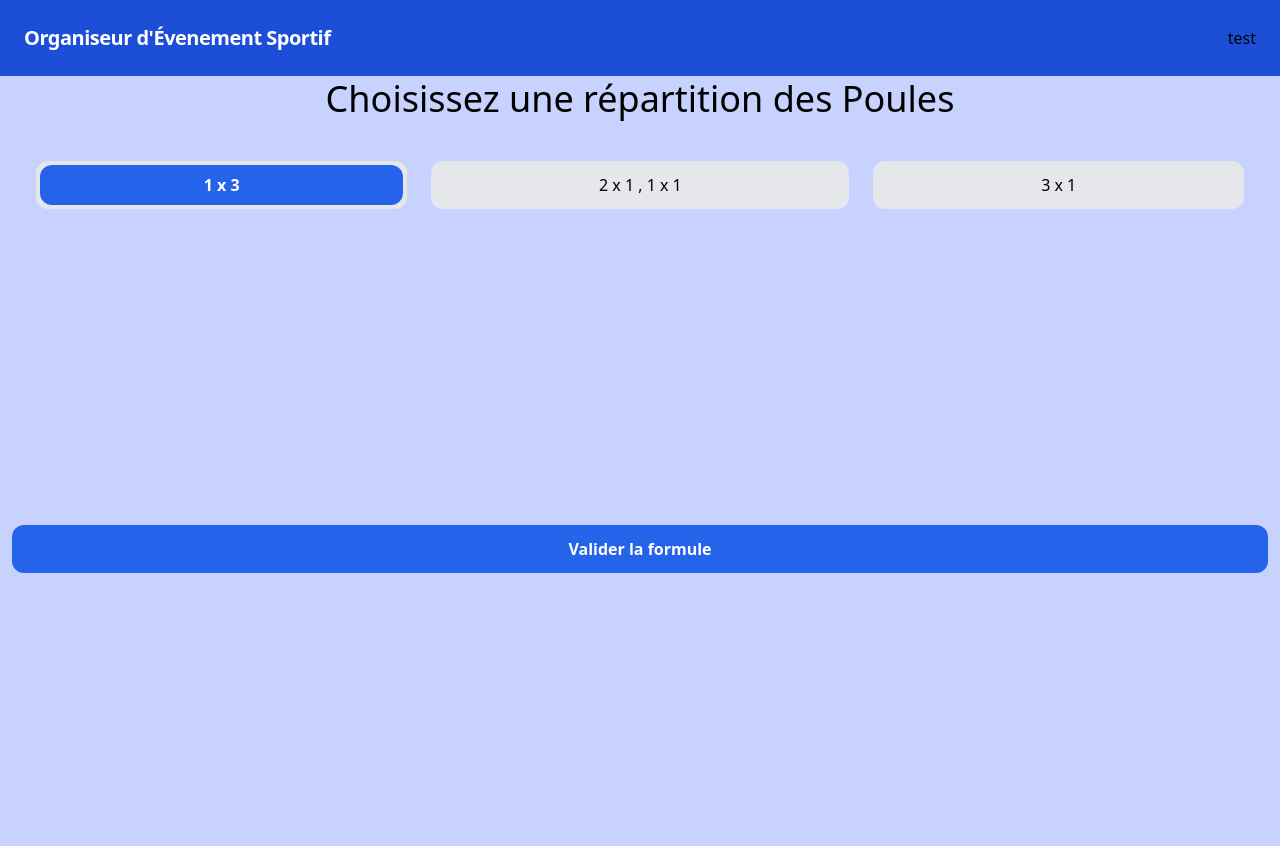
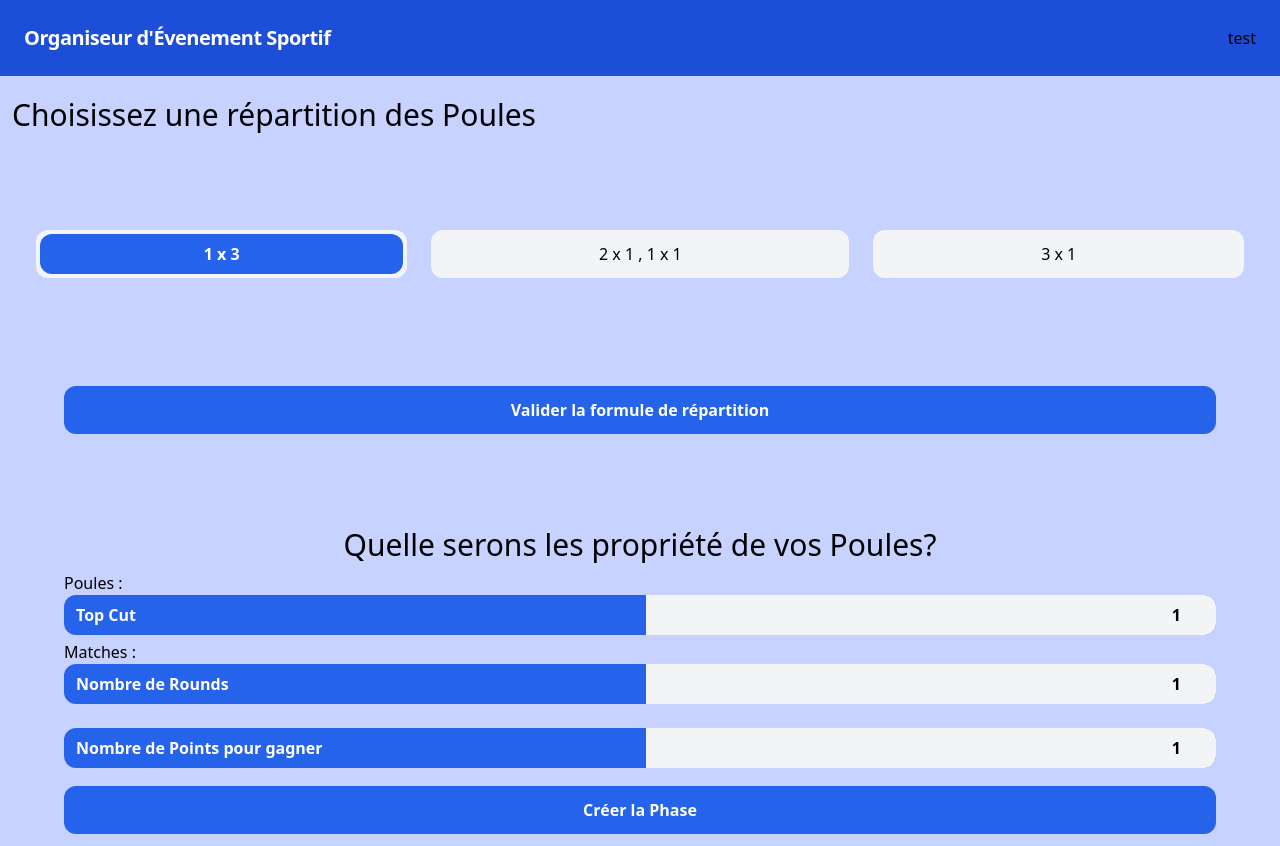
Before and after one commit to debart-nathan/TO-Angular, an Angular app: page /stage-creation in a window 1280 px wide. Before the commit the page ends 800 px from the top, so only its background shows below. Built offline with nearby package versions, Linux system fonts and the light colour scheme.

Commit message:
basic ui component

```diff
--- a/src/app/stage-creation/stage-creation.component.html
+++ b/src/app/stage-creation/stage-creation.component.html
@@ -1,28 +1,30 @@
-<main class="flex flex-grow">
-  <section id="formula" class="flex flex-col w-full">
+<main class="flex flex-col flex-grow">
+  <div class="h-5"></div>
+
+  <section id="formula" class="flex flex-col min-h-[40vh] w-full">
     <h2
-      class="w-full my-10 mt-0 mb-2 text-4xl font-medium leading-tight text-center"
+      class="flex w-full my-10 mt-0 mx-3 mb-2 text-3xl whitespace-normal font-medium leading-tight text-center"
     >
       Choisissez une répartition des Poules
     </h2>
 
     <form
       [formGroup]="checkoutFormFormula"
-      id="formules"
-      class="flex flex-col justify-center flex-grow w-full h-1/2"
+      id="formulesform"
+      class="flex flex-col justify-center items-center flex-grow w-full h-1/2"
       method="POST"
       (ngSubmit)="validateFormula()"
     >
       <fieldset
         form="formules"
-        class="flex flex-wrap flex-grow min-h-[40vh] items-center justify-center content-center w-full p-6"
+        class="flex flex-grow flex-wrap mt-14 justify-center w-full h-full p-6"
       >
         <legend class="absolute invisible">
           liste des proposition de répartition
         </legend>
         <div
           *ngFor="let distr of formules; let i = index"
-          class="flex-grow p-1 mx-3 my-2 bg-gray-200 rounded-xl min-w-fit"
+          class="flex-grow p-1 mx-3 my-2 bg-gray-100 rounded-xl min-w-fit"
         >
           <input
             id="f{{ i }}"
@@ -50,10 +52,125 @@
       <div class="w-full h-16"></div>
       <input
         type="submit"
-        class="block px-5 py-3 m-3 font-bold text-center text-white bg-blue-600 cursor-pointer select-none hover:outline-cyan-500 hover:outline hover:outline-4 active:bg-blue-400 active:text-black focus:outline-cyan-500 focus:outline focus:outline-4 rounded-xl"
-        value="Valider la formule"
+        class="block flex-wrap min-w-fit px-5 py-3 m-3 whitespace-normal font-bold text-center text-white bg-blue-600 cursor-pointer select-none hover:outline-cyan-500 hover:outline hover:outline-4 active:bg-blue-400 active:text-black focus:outline-cyan-500 focus:outline focus:outline-4 rounded-xl w-[90vw]"
+        value="Valider la formule de répartition"
       />
     </form>
     <div class="w-full"></div>
   </section>
+  <div class="h-10"></div>
+  <section
+    id="distribution"
+    class="flex min-h-[80vh] flex-col w-full"
+    *ngIf="isChosenFormula"
+  >
+    <h2
+      class="flex w-full my-10 mx-3 mt-0 mb-2 whitespace-normal text-3xl font-medium leading-tight text-center"
+    >
+      Choisissez une distribution des équipes
+    </h2>
+
+    <button
+      class="block px-5 py-3 m-3 font-bold text-center text-white bg-blue-600 cursor-pointer select-none hover:outline-cyan-500 hover:outline hover:outline-4 active:bg-blue-400 active:text-black focus:outline-cyan-500 focus:outline focus:outline-4 rounded-xl w-fit"
+      (click)="loadDefaultRepart()"
+    >
+      Distribution par défaut
+    </button>
+    <span
+      *ngIf="isReadyPools; else poolsNotReady"
+      class="flex mt-14 flex-wrap justify-center flex-grow w-full"
+    >
+      <div
+        *ngFor="let pool of pools; let i = index"
+        class="py-3 text-lg px-1 m-3 font-bold basis-1 text-center h-fit bg-gray-100 rounded-xl min-w-fit"
+      >
+        Poule {{ i + 1 }}:
+        <div
+          *ngFor="let teamIn of pool"
+          class="text-left my-0.5 text-white bg-blue-600 px-11 m-0 cursor-pointer select-none w-full h-full hover:outline-cyan-500 hover:outline hover:outline-2"
+        >
+          {{ teams[teamIn].name }}
+        </div>
+      </div>
+    </span>
+
+    <ng-template #poolsNotReady>
+      <div class="flex items-center justify-center h-[40vh]">
+        <p
+          class="py-3 m-3 font-bold text-center text-red-700 bg-gray-100 px-11 outline outline-8 outline-red-600 rounded-xl w-fit"
+        >
+          Veuillez patienter pendent que nous générons la distribution par
+          défaut ...
+        </p>
+      </div>
+    </ng-template>
+  </section>
+  <div class="h-10"></div>
+  <section
+    id="stage-proprieties"
+    class="flex items-center flex-col min-h-[40vh] w-full"
+  >
+    <h2
+      class="w-full my-10 mt-0 mb-2 text-3xl font-medium leading-tight text-center"
+    >
+      Quelle serons les propriété de vos Poules?
+    </h2>
+    <form
+      [formGroup]="checkoutFormPropr"
+      id="matchFrom"
+      class="flex flex-col items-center justify-center flex-grow w-full"
+      method="POST"
+      (ngSubmit)="sendStage()"
+    >
+      <fieldset class="flex flex-col justify-center flex-grow w-[90vw]">
+        <legend>Poules :</legend>
+        <label
+          class="flex justify-between w-full py-2 pl-3 font-semibold text-left text-white bg-blue-600 min-h-fit rounded-xl"
+        >
+          Top Cut
+          <input
+            type="number"
+            class="flex-grow ml-3 min-w-[50%] max-w-[50%] -my-2 bg-gray-100 rounded-r-xl text-black text-right pr-2"
+            name="topCut"
+            formControlName="topCut"
+            min="1"
+          />
+        </label>
+      </fieldset>
+
+      <fieldset class="flex flex-col justify-center flex-grow w-[90vw]">
+        <legend>Matches :</legend>
+        <label
+          class="flex justify-between w-full py-2 pl-3 font-semibold text-left text-white bg-blue-600 min-h-fit rounded-xl"
+        >
+          Nombre de Rounds
+          <input
+            type="number"
+            class="flex-grow ml-3 min-w-[50%] max-w-[50%] -my-2 bg-gray-100 rounded-r-xl text-black text-right pr-2"
+            name="nR"
+            formControlName="nR"
+            min="1"
+          />
+        </label>
+        <br />
+        <label
+          class="flex justify-between w-full py-2 pl-3 font-semibold text-left text-white bg-blue-600 min-h-fit rounded-xl"
+        >
+          Nombre de Points pour gagner
+          <input
+            type="number"
+            class="flex-grow min-w-[50%] max-w-[50%] ml-3 -my-2 bg-gray-100 rounded-r-xl text-black text-right pr-2"
+            name="pWin"
+            formControlName="pWin"
+            min="1"
+          />
+        </label>
+      </fieldset>
+      <input
+        type="submit"
+        class="block px-5 py-3 m-3 font-bold whitespace-normal text-center text-white bg-blue-600 cursor-pointer select-none hover:outline-cyan-500 hover:outline hover:outline-4 active:bg-blue-400 active:text-black focus:outline-cyan-500 focus:outline focus:outline-4 rounded-xl w-[90vw]"
+        value="Créer la Phase"
+      />
+    </form>
+  </section>
 </main>
--- a/src/app/stage-creation/stage-creation.component.scss
+++ b/src/app/stage-creation/stage-creation.component.scss
@@ -0,0 +1 @@
+input::-webkit-inner-spin-button { margin-left: 0.75rem; }
--- a/src/app/stage-creation/stage-creation.component.ts
+++ b/src/app/stage-creation/stage-creation.component.ts
@@ -1,5 +1,6 @@
 import { Component } from '@angular/core';
 import { FormBuilder } from '@angular/forms';
+import { delay, timeout } from 'rxjs';
 
 @Component({
   selector: 'app-stage-creation',
@@ -7,20 +8,32 @@ import { FormBuilder } from '@angular/forms';
   styleUrls: ['./stage-creation.component.scss'],
 })
 export class StageCreationComponent {
-  teams: Array<{ id: number; name: string }>;
   formules: Array<Array<{ size: number; count: number }>>;
   checkoutFormFormula = this.formBuilder.group({
-    formulaIndex: 0
+    formulaIndex: 0,
+  });
+  distribution: Array<{ size: number; count: number }> | undefined;
+  chosenFormulaIndex: number = -1;
+  isChosenFormula: boolean = false;
+
+  teams: Array<{ id: number; name: string }>;
+  isReadyPools: boolean = false;
+  pools: Array<Array<number>> | undefined;
+
+  checkoutFormPropr = this.formBuilder.group({
+    topCut: 1,
+    nR: 1,
+    pWin: 1,
   });
 
-
-  distribution: Array<{ size: number; count: number }> | undefined;
-
-  topCut: number | undefined;
-  poule: Array<Array<number>> | undefined;
+  propr: { topCut: number; matches: { nR: number; pWin: number } } | undefined;
 
   constructor(private formBuilder: FormBuilder) {
-    this.teams = [{ id: 1, name: 'test1' }];
+    this.teams = [
+      { id: 1, name: 'test1' },
+      { id: 2, name: 'test2' },
+      { id: 3, name: 'test3' },
+    ];
     this.formules = [
       [{ size: 1, count: 3 }],
       [
@@ -31,15 +44,35 @@ export class StageCreationComponent {
     ];
   }
 
-  validateFormula():void {
-    let formulaIndex = this.checkoutFormFormula.value.formulaIndex
-    if (formulaIndex!=null && formulaIndex != undefined){
-      let index:number = formulaIndex;
-      console.log(this.formules[index]);
-    }else{
-      console.log("formula undefined")
+  validateFormula(): void {
+    let chosenFormulaIndex = this.checkoutFormFormula.value.formulaIndex;
+    if (
+      chosenFormulaIndex == null ||
+      chosenFormulaIndex == undefined ||
+      chosenFormulaIndex < 0 ||
+      chosenFormulaIndex >= this.formules.length
+    ) {
+      this.isChosenFormula = false;
+      console.log('formula undefined');
+      return;
     }
+    this.isChosenFormula = true;
+    this.chosenFormulaIndex = chosenFormulaIndex;
+    this.loadDefaultRepart();
   }
+
+  async loadDefaultRepart(): Promise<void> {
+    if (!this.isChosenFormula) {
+      return;
+    }
+    this.isReadyPools = false;
+
+    this.pools = [[0, 2], [1]];
+
+    this.isReadyPools = true;
+  }
+
+  sendStage(): void {}
 
   toArray(answers: any) {
     return Object.keys(answers).map((key) => ({
```
